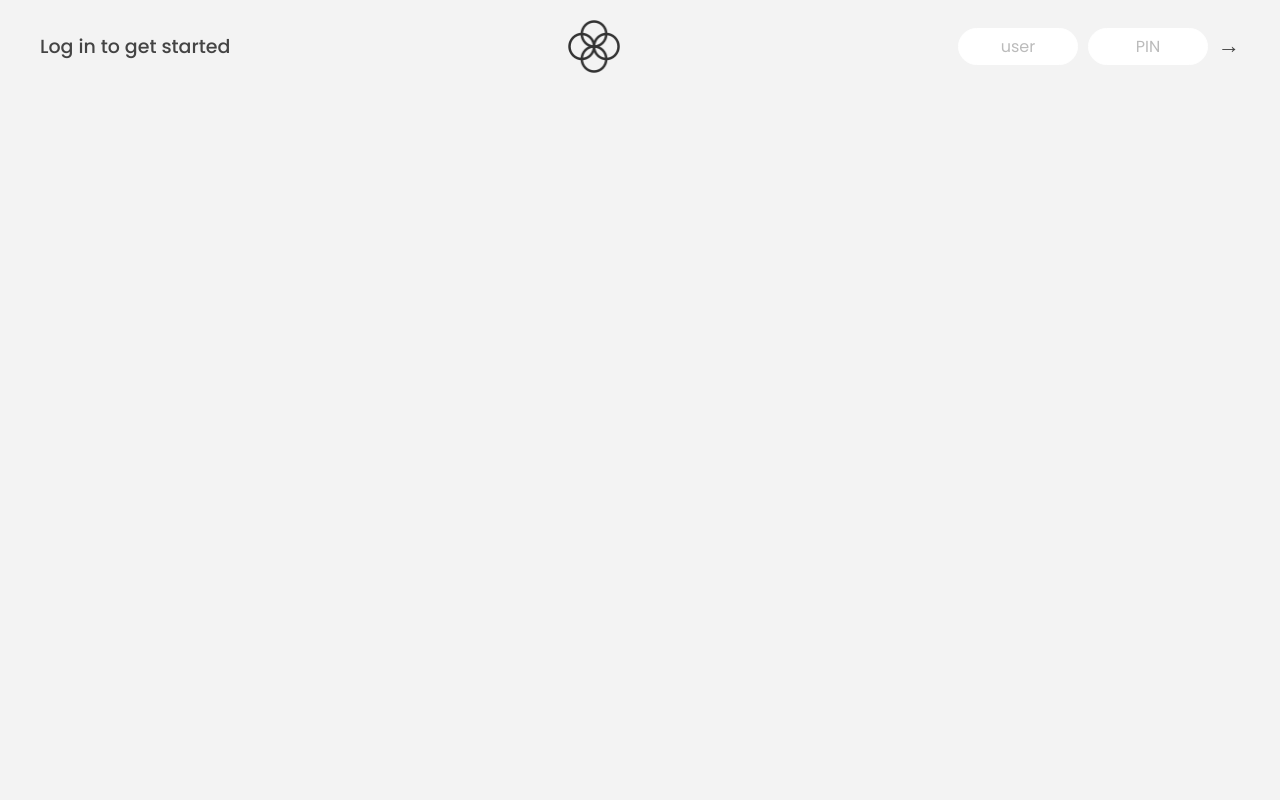
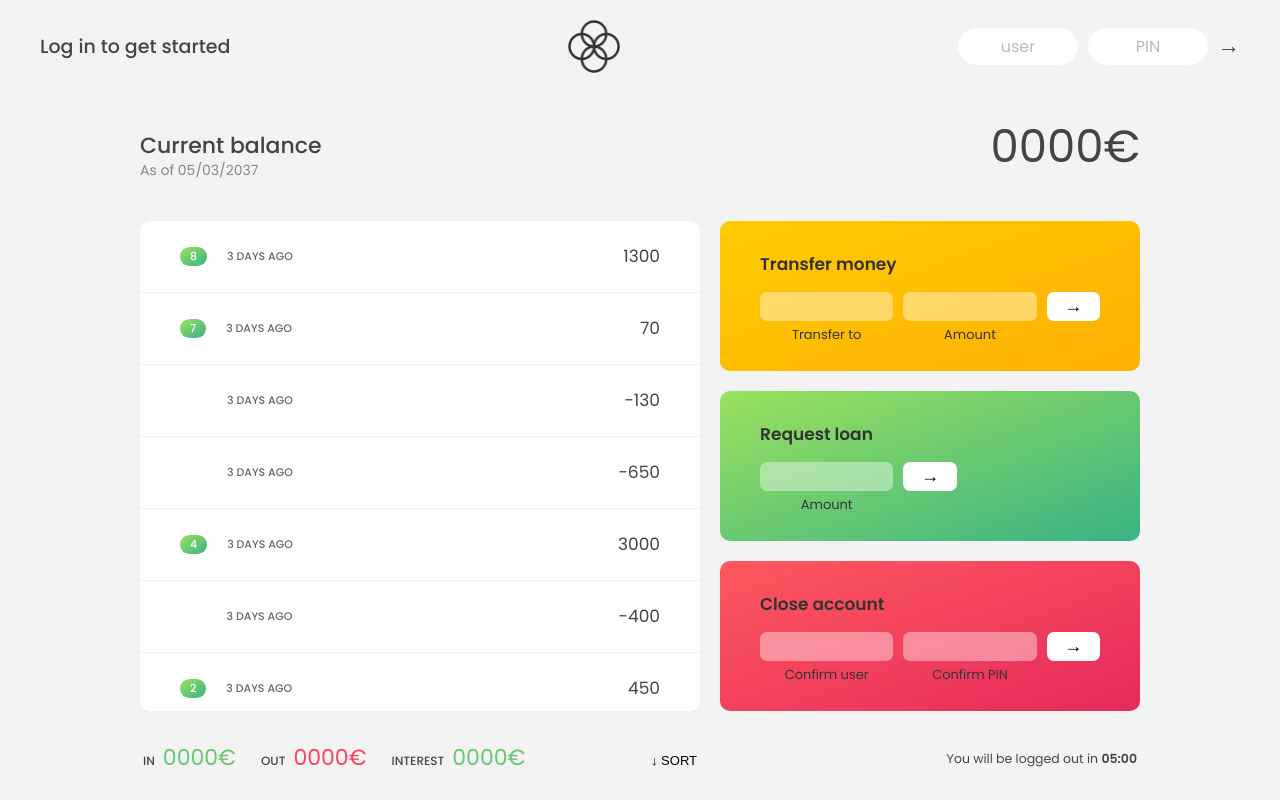
Before and after one commit to alexmilic/bankify, a plain HTML site: page index.html in a window 1280 px wide. Drawn offline with Linux system fonts and the light colour scheme.

Commit message:
creat DOM elemnts for movements

```diff
--- a/script.js
+++ b/script.js
@@ -61,6 +61,24 @@ const inputLoanAmount = document.querySelector('.form__input--loan-amount');
 const inputCloseUsername = document.querySelector('.form__input--user');
 const inputClosePin = document.querySelector('.form__input--pin');
 
+const displayMovements = function(movements) {
+    containerMovements.innerHTML = '';
+    movements.forEach(function(mov, i) {
+        const type = mov > 0 ? 'deposit' : 'withdraw'
+        const html = `
+            <div class="movements__row">
+                <div class="movements__type movements__type--${type}">${i + 1}</div>
+                <div class="movements__date">3 days ago</div>
+                <div class="movements__value">${mov}</div>
+            </div>
+        `;
+
+        containerMovements.insertAdjacentHTML('afterbegin', html);
+    });
+}
+
+displayMovements(account1.movements);
+
 /////////////////////////////////////////////////
 /////////////////////////////////////////////////
 // LECTURES
--- a/style.css
+++ b/style.css
@@ -94,7 +94,7 @@
     gap: 2rem;
 
     /* NOTE This creates the fade in/out anumation */
-    opacity: 0;
+    /* opacity: 0; */
     transition: all 1s;
   }
 
```
Also changed, not shown: index.html (+1 -4 lines).
